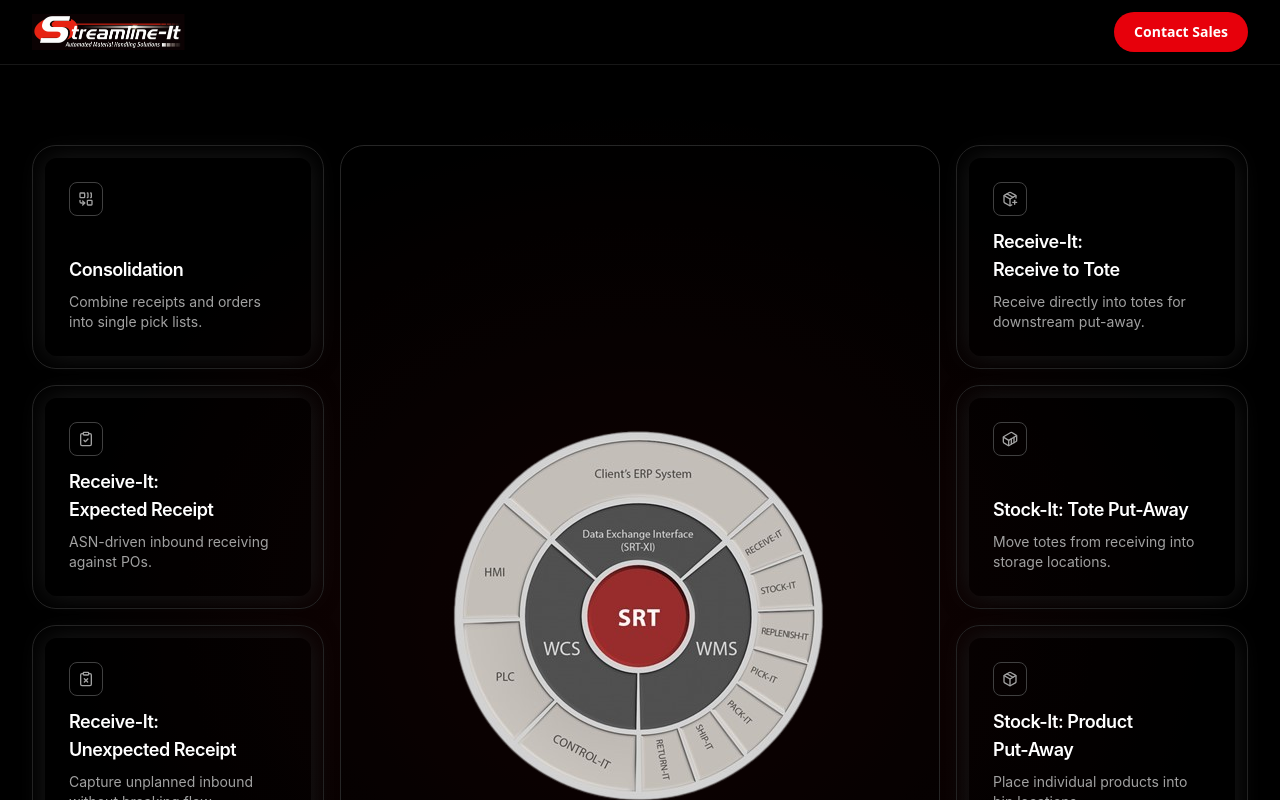
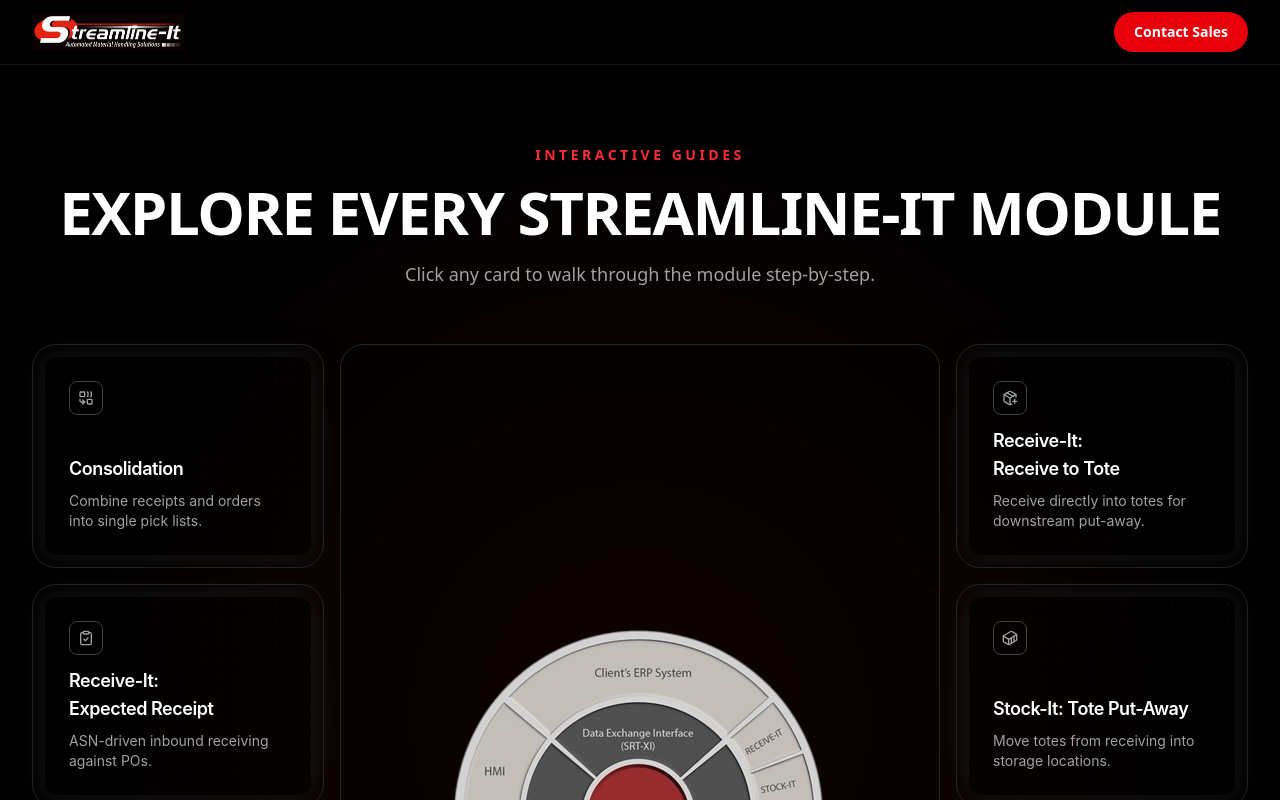
Before and after one commit to carlossit/srt-guides, a React (Vite) app: page / in a window 1280 px wide. Shown: the top 800 px of the page. Built offline with nearby package versions, Linux system fonts and the light colour scheme.

Commit message:
style: header section

```diff
--- a/src/App.tsx
+++ b/src/App.tsx
@@ -95,7 +95,9 @@
           </a>
 
           <a
-            href="#"
+            href="https://streamlineit.com/contact/"
+            target="_blank"
+            rel="noopener noreferrer"
             className="rounded-full bg-red-600 px-5 py-2.5 text-sm font-semibold text-white transition hover:bg-red-700"
           >
             Contact Sales
@@ -110,6 +112,18 @@
         </div>
 
         <div className="relative z-10 mx-auto max-w-7xl">
+          <div className="mb-10 text-center md:mb-14">
+            <p className="mb-4 text-sm font-semibold uppercase tracking-[0.25em] text-red-500">
+              Interactive Guides
+            </p>
+            <h1 className="text-4xl font-bold uppercase leading-[1.05] tracking-tight text-white md:text-5xl lg:text-6xl">
+              Explore every Streamline-It module
+            </h1>
+            <p className="mx-auto mt-4 max-w-2xl text-base text-neutral-400 md:text-lg">
+              Click any card to walk through the module step-by-step.
+            </p>
+          </div>
+
           <ul className="grid grid-cols-1 gap-4 md:grid-cols-12 md:grid-rows-4 xl:grid-rows-4">
             {CARDS.map((card) => (
               <BentoCard key={card.href} {...card} />
@@ -169,7 +183,19 @@
           inactiveZone={0.01}
         />
         <div className="relative flex h-full flex-col justify-between gap-4 overflow-hidden rounded-xl bg-black/40 p-5 shadow-[0px_0px_27px_0px_#1a1a1a] md:p-6">
-          <div className="flex flex-1 flex-col justify-between gap-3">
+          <div
+            className="pointer-events-none absolute inset-0 opacity-60"
+            style={{
+              backgroundImage:
+                'radial-gradient(circle, rgba(239,68,68,0.13) 1px, transparent 1px)',
+              backgroundSize: '14px 14px',
+              maskImage:
+                'radial-gradient(ellipse at top right, black, transparent 75%)',
+              WebkitMaskImage:
+                'radial-gradient(ellipse at top right, black, transparent 75%)',
+            }}
+          />
+          <div className="relative flex flex-1 flex-col justify-between gap-3">
             <div className="w-fit rounded-lg border border-neutral-700 p-2">
               <Icon className="h-4 w-4 text-neutral-400" />
             </div>
```
